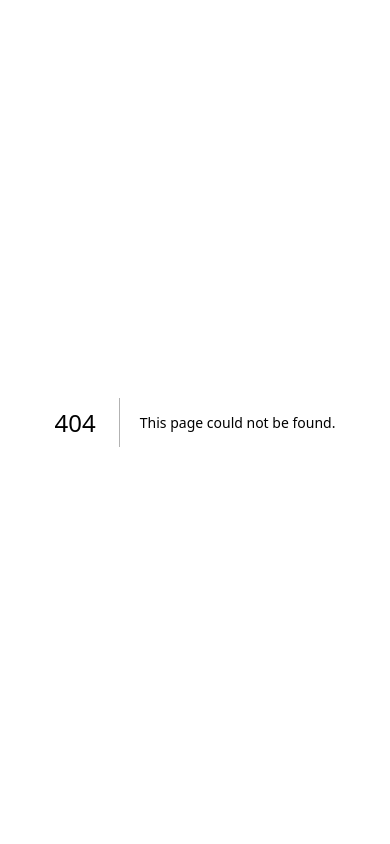
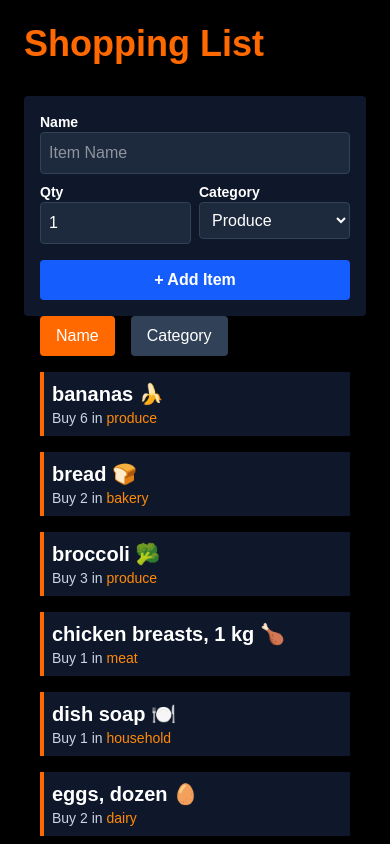
Before and after one commit to Parneetsandhu05/cprg306-assignments, a Next.js app: page /week-8 in a window 390 px wide. Before the commit this address had no page. Shown: the top 844 px of the page. Built offline with nearby package versions, Linux system fonts and the light colour scheme.

Commit message:
Week 8: API Integration and Responsive Layout complete

```diff
--- a/app/page.js
+++ b/app/page.js
@@ -17,6 +17,15 @@ export default function Home() {
         <li>
           <Link href="/week-5">Week 5 Assignment</Link>
         </li>
+        <li>
+          <Link href="/week-6">Week 6 Assignment</Link>
+        </li>
+        <li>
+          <Link href="/week-7">Week 7 Assignment</Link>
+        </li>
+        <li>
+          <Link href="/week-8">Week 8 Assignment</Link>
+        </li>
       </ul>
     </main>
   );
--- a/app/week-6/item-list.js
+++ b/app/week-6/item-list.js
@@ -1,12 +1,54 @@
+"use client";
+
+import { useState } from "react";
 import Item from "./item";
-import items from "./items.json"; // Importing the JSON data
 
-export default function ItemList() {
+// 1. Accept 'items' as a prop from the parent
+export default function ItemList({ items }) {
+  // 2. Initialize state for sorting
+  const [sortBy, setSortBy] = useState("name");
+
+  // 3. Sorting Logic: Create a sorted copy of the items prop
+  // We use [...items] to avoid mutating the original prop
+  const sortedItems = [...items].sort((a, b) => {
+    if (sortBy === "name") {
+      return a.name.localeCompare(b.name);
+    }
+    if (sortBy === "category") {
+      return a.category.localeCompare(b.category);
+    }
+    return 0;
+  });
+
   return (
-  <ul className="flex flex-col items-center">
-    {items.map((item) => (
-      <Item key={item.id} {...item} />
-    ))}
-  </ul>
-);
+    <div className="mt-8">
+      {/* 4. Sorting Buttons */}
+      <div className="flex items-center gap-4 mb-6 ml-4">
+        <span className="text-white font-semibold">Sort by:</span>
+        <button
+          onClick={() => setSortBy("name")}
+          className={`px-6 py-2 rounded-md font-bold transition ${
+            sortBy === "name" ? "bg-orange-500 text-white" : "bg-orange-800 text-orange-200"
+          }`}
+        >
+          Name
+        </button>
+        <button
+          onClick={() => setSortBy("category")}
+          className={`px-6 py-2 rounded-md font-bold transition ${
+            sortBy === "category" ? "bg-orange-500 text-white" : "bg-orange-800 text-orange-200"
+          }`}
+        >
+          Category
+        </button>
+      </div>
+
+      {/* 5. Render the sorted list */}
+      <ul className="space-y-4">
+        {sortedItems.map((item) => (
+          <Item key={item.id} {...item} />
+        ))}
+      </ul>
+    </div>
+  );
 }
--- /dev/null
+++ b/app/week-8/item-list.js
@@ -0,0 +1,27 @@
+"use client";
+import { useState } from "react";
+import Item from "./item";
+
+export default function ItemList({ items, onItemSelect }) {
+  const [sortBy, setSortBy] = useState("name");
+
+  const sortedItems = [...items].sort((a, b) => {
+    if (sortBy === "name") return a.name.localeCompare(b.name);
+    if (sortBy === "category") return a.category.localeCompare(b.category);
+    return 0;
+  });
+
+  return (
+    <div>
+      <div className="flex gap-4 mb-4 ml-4">
+        <button onClick={() => setSortBy("name")} className={`p-2 px-4 rounded ${sortBy === 'name' ? 'bg-orange-500' : 'bg-slate-700'}`}>Name</button>
+        <button onClick={() => setSortBy("category")} className={`p-2 px-4 rounded ${sortBy === 'category' ? 'bg-orange-500' : 'bg-slate-700'}`}>Category</button>
+      </div>
+      <ul>
+        {sortedItems.map((item) => (
+          <Item key={item.id} {...item} onSelect={onItemSelect} />
+        ))}
+      </ul>
+    </div>
+  );
+}
--- /dev/null
+++ b/app/week-8/item.js
@@ -0,0 +1,15 @@
+"use client";
+
+export default function Item({ name, quantity, category, onSelect }) {
+  return (
+    <li
+      onClick={() => onSelect(name)}
+      className="p-2 m-4 bg-slate-900 max-w-sm border-l-4 border-orange-500 list-none cursor-pointer hover:bg-orange-600 transition-colors"
+    >
+      <h2 className="text-xl font-bold text-white">{name}</h2>
+      <div className="text-sm text-slate-300">
+        Buy {quantity} in <span className="text-orange-400">{category}</span>
+      </div>
+    </li>
+  );
+}
--- /dev/null
+++ b/app/week-8/items.json
@@ -0,0 +1,74 @@
+[
+  {
+    "id": "1h2GJKH12gkHG31h1H",
+    "name": "milk, 4 L 🥛",
+    "quantity": 1,
+    "category": "dairy"
+  },
+  {
+    "id": "2KJH3k2j3H1k2J3K1H",
+    "name": "bread 🍞",
+    "quantity": 2,
+    "category": "bakery"
+  },
+  {
+    "id": "3h2KJH3k2j3H1k2J3",
+    "name": "eggs, dozen 🥚",
+    "quantity": 2,
+    "category": "dairy"
+  },
+  {
+    "id": "4k2J3K1H2GJKH12gk",
+    "name": "bananas 🍌",
+    "quantity": 6,
+    "category": "produce"
+  },
+  {
+    "id": "5H1h1H2KJH3k2j3H",
+    "name": "broccoli 🥦",
+    "quantity": 3,
+    "category": "produce"
+  },
+  {
+    "id": "6H1k2J3K1H2GJKH1",
+    "name": "chicken breasts, 1 kg 🍗",
+    "quantity": 1,
+    "category": "meat"
+  },
+  {
+    "id": "7gkHG31h1H2KJH3k",
+    "name": "pasta sauce 🍝",
+    "quantity": 3,
+    "category": "canned goods"
+  },
+  {
+    "id": "8j3H1k2J3K1H2GJK",
+    "name": "spaghetti, 454 g 🍝",
+    "quantity": 2,
+    "category": "dry goods"
+  },
+  {
+    "id": "9H12gkHG31h1H2KJ",
+    "name": "toilet paper, 12 pack 🧻",
+    "quantity": 1,
+    "category": "household"
+  },
+  {
+    "id": "10H3k2j3H1k2J3K1",
+    "name": "paper towels, 6 pack",
+    "quantity": 1,
+    "category": "household"
+  },
+  {
+    "id": "11k2J3K1H2GJKH12",
+    "name": "dish soap 🍽️",
+    "quantity": 1,
+    "category": "household"
+  },
+  {
+    "id": "12GJKH12gkHG31h1",
+    "name": "hand soap 🧼",
+    "quantity": 4,
+    "category": "household"
+  }
+]
--- /dev/null
+++ b/app/week-8/meal-ideas.js
@@ -0,0 +1,38 @@
+"use client";
+import { useState, useEffect } from "react";
+
+export default function MealIdeas({ ingredient }) {
+  const [meals, setMeals] = useState([]);
+
+  async function loadMealIdeas() {
+    if (!ingredient) return;
+    try {
+      const response = await fetch(`https://www.themealdb.com/api/json/v1/1/filter.php?i=${ingredient}`);
+      const data = await response.json();
+      setMeals(data.meals || []);
+    } catch (error) {
+      console.error("Error:", error);
+    }
+  }
+
+  useEffect(() => {
+    loadMealIdeas();
+  }, [ingredient]); // Dependency array prevents infinite loops
+
+  return (
+    <div className="p-2">
+      <h2 className="text-2xl font-bold mb-4">Meal Ideas for {ingredient || "..."}</h2>
+      {ingredient === "" ? (
+        <p>Select an item to see recipes!</p>
+      ) : meals.length > 0 ? (
+        <ul className="space-y-2">
+          {meals.map((meal) => (
+            <li key={meal.idMeal} className="p-2 bg-slate-800 rounded">{meal.strMeal}</li>
+          ))}
+        </ul>
+      ) : (
+        <p>No meals found for {ingredient}</p>
+      )}
+    </div>
+  );
+}
--- /dev/null
+++ b/app/week-8/new-item.js
@@ -0,0 +1,84 @@
+"use client";
+import { useState } from "react";
+
+export default function NewItem({ onAddItem }) {
+  const [name, setName] = useState("");
+  const [quantity, setQuantity] = useState(1);
+  const [category, setCategory] = useState("produce");
+
+  const handleSubmit = (e) => {
+    e.preventDefault();
+
+    const item = {
+      id: Math.random().toString(36).substring(2, 9),
+      name,
+      quantity,
+      category
+    };
+
+    onAddItem(item); // Sending the item back to page.js
+
+    // Reset Form
+    setName("");
+    setQuantity(1);
+    setCategory("produce");
+  };
+
+  return (
+    <form onSubmit={handleSubmit} className="p-4 bg-slate-900 rounded shadow-md max-w-sm text-white">
+      <div className="mb-2">
+        <label htmlFor="name" className="block text-sm font-bold">Name</label>
+        <input
+          id="name"
+          type="text"
+          value={name}
+          onChange={(e) => setName(e.target.value)}
+          placeholder="Item Name"
+          className="text-white bg-slate-800 border border-slate-700 w-full p-2 rounded"
+          required
+        />
+      </div>
+
+      <div className="flex gap-2">
+        <div className="flex-1">
+          <label htmlFor="quantity" className="block text-sm font-bold">Qty</label>
+          <input
+            id="quantity"
+            type="number"
+            min="1"
+            max="99"
+            value={quantity}
+            onChange={(e) => setQuantity(Number(e.target.value))}
+            className="text-white bg-slate-800 border border-slate-700 w-full p-2 rounded"
+            required
+          />
+        </div>
+        <div className="flex-1">
+          <label htmlFor="category" className="block text-sm font-bold">Category</label>
+          <select
+            id="category"
+            value={category}
+            onChange={(e) => setCategory(e.target.value)}
+            className="text-white bg-slate-800 border border-slate-700 w-full p-2 rounded"
+          >
+            <option value="produce">Produce</option>
+            <option value="dairy">Dairy</option>
+            <option value="bakery">Bakery</option>
+            <option value="meat">Meat</option>
+            <option value="frozen foods">Frozen Foods</option>
+            <option value="canned goods">Canned Goods</option>
+            <option value="dry goods">Dry Goods</option>
+            <option value="beverages">Beverages</option>
+            <option value="snacks">Snacks</option>
+            <option value="household">Household</option>
+            <option value="other">Other</option>
+          </select>
+        </div>
+      </div>
+
+      <button type="submit" className="bg-blue-600 hover:bg-blue-500 w-full py-2 mt-4 rounded font-bold">
+        + Add Item
+      </button>
+    </form>
+  );
+}
--- /dev/null
+++ b/app/week-8/page.js
@@ -0,0 +1,36 @@
+"use client";
+import { useState } from "react";
+import ItemList from "./item-list";
+import NewItem from "./new-item"; // Assumes you have your new-item.js copied here
+import MealIdeas from "./meal-ideas";
+import itemsData from "./items.json"; // Assumes you have your items.json copied here
+
+export default function Page() {
+  const [items, setItems] = useState(itemsData);
+  const [selectedItemName, setSelectedItemName] = useState("");
+
+  const handleAddItem = (newItem) => {
+    setItems([...items, newItem]);
+  };
+
+  const handleItemSelect = (itemName) => {
+    // Clean name: "chicken breasts, 1 kg 🍗" -> "chicken"
+    const cleanedName = itemName.split(",")[0].trim().replace(/[^\w\s]/gi, "");
+    setSelectedItemName(cleanedName);
+  };
+
+  return (
+    <main className="min-h-screen bg-black text-white p-6">
+      <h1 className="text-4xl font-bold mb-8 text-orange-500">Shopping List</h1>
+      <div className="flex flex-col md:flex-row gap-10">
+        <div className="flex-1">
+          <NewItem onAddItem={handleAddItem} />
+          <ItemList items={items} onItemSelect={handleItemSelect} />
+        </div>
+        <div className="flex-1 bg-slate-900 rounded p-4">
+          <MealIdeas ingredient={selectedItemName} />
+        </div>
+      </div>
+    </main>
+  );
+}
```
